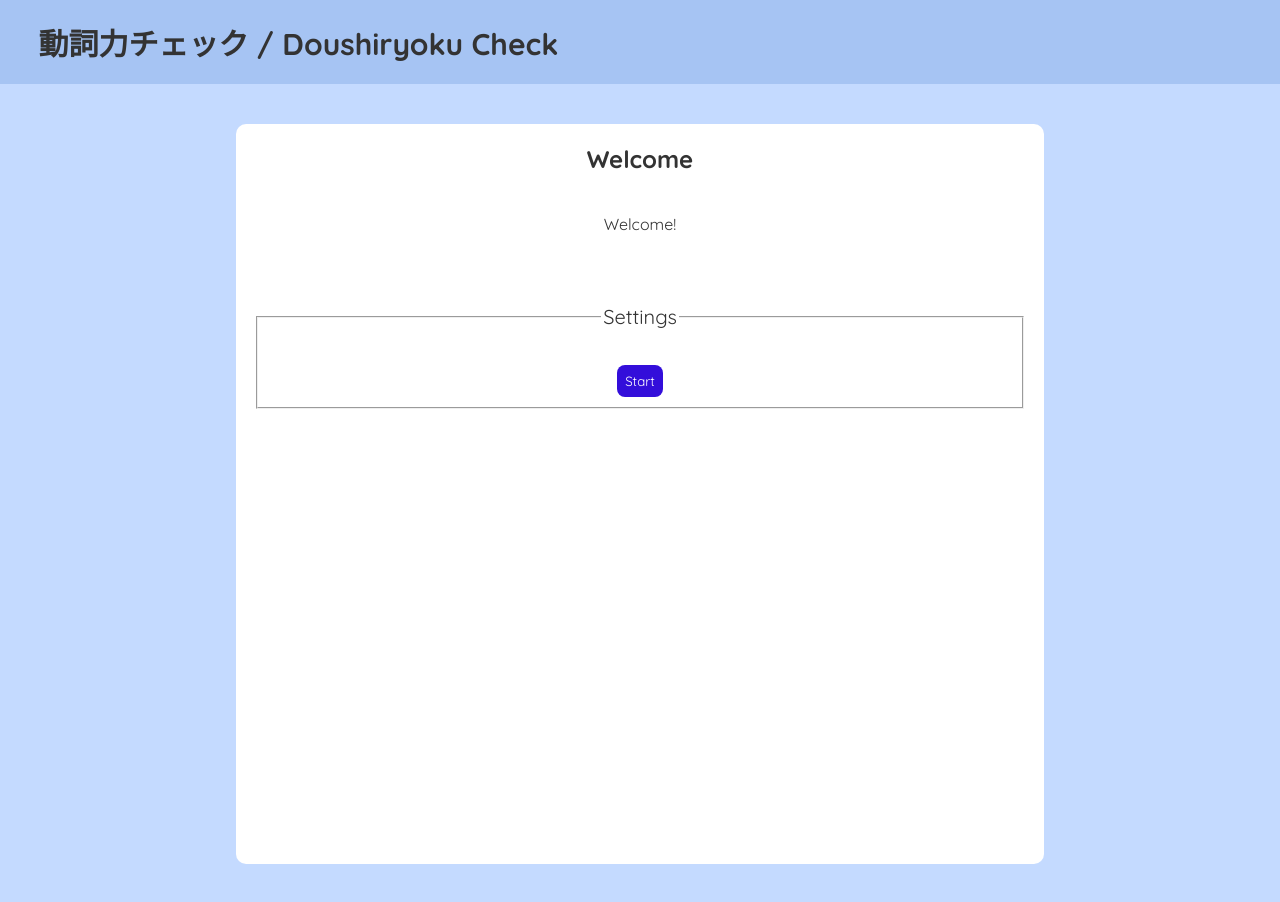
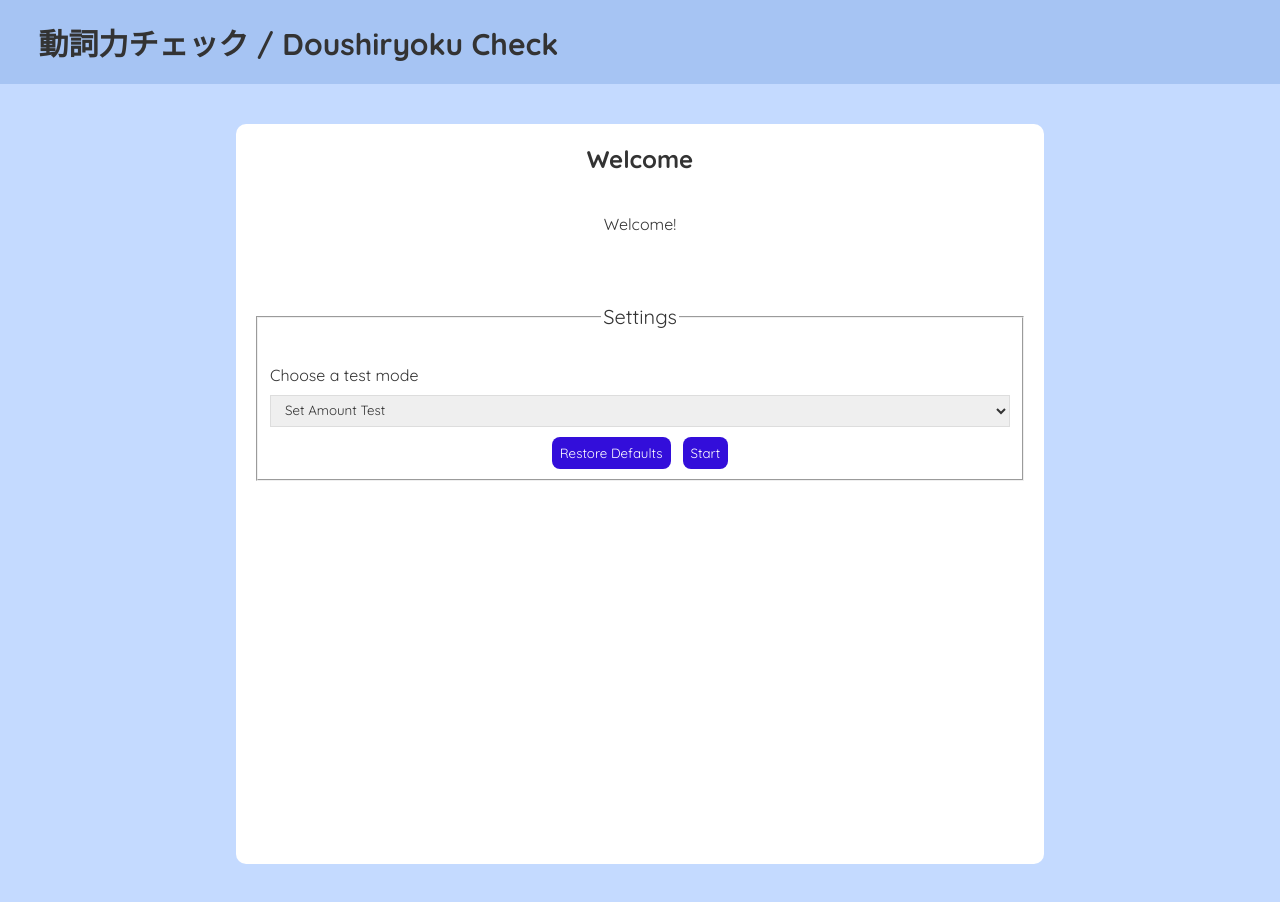
Before and after one commit to dan-turner-djt/Doushiryokucheck, a React (Create React App) app: page / in a window 1280 px wide. Built offline with nearby package versions, Linux system fonts and the light colour scheme.

Commit message:
Added test type property and saving and loading of settings between forms

```diff
--- a/src/Components/SettingsForm.tsx
+++ b/src/Components/SettingsForm.tsx
@@ -1,22 +1,43 @@
-import React, { useState } from "react";
-import { DefaultSettings, SettingsObject } from "../SettingsDef";
+import React, { ChangeEvent, useState } from "react";
+import { DefaultSettings, SettingsObject, TestType, getTestTypeName } from "../SettingsDef";
 
 export type SettingsFormProps = {
+  initialSettings: SettingsObject;
   submitHandler: (newSettings: SettingsObject) => void;
 }
 
 const SettingsForm = (props: SettingsFormProps) => {
-  const [currentSettings, setCurrentSettings] = useState<SettingsObject>(DefaultSettings);
+  const [currentSettings, setCurrentSettings] = useState<SettingsObject>(props.initialSettings);
 
-  const handleSubmit = () => {
+  const handleSubmit = (e: React.FormEvent<HTMLFormElement>) => {
+    e.preventDefault();
     props.submitHandler(currentSettings);
+  }
+
+  const handleTestTypeChange = (e: ChangeEvent<HTMLSelectElement>) => {
+    setCurrentSettings({...currentSettings, testType: Number(e.target.value)});
+  }
+
+  const handleRestoreDefaults = () => {
+    setCurrentSettings(DefaultSettings);
   }
 
   return (
     <form className="form settings-form" onSubmit={ handleSubmit }>
       <fieldset>
         <legend>Settings</legend>
-        <div className="form-button">
+        <label>Choose a test mode</label>
+        <select
+          value={currentSettings.testType}
+          onChange={handleTestTypeChange}>
+          <optgroup>
+            <option value={TestType.Amount}>{ getTestTypeName(TestType.Amount) }</option>
+            <option value={TestType.Endless}>{ getTestTypeName(TestType.Endless) }</option>
+            <option value={TestType.Timed}>{ getTestTypeName(TestType.Timed) }</option>
+          </optgroup>
+        </select>
+        <div className="form-button-row">
+          <button type="button" className="button-primary" onClick={ handleRestoreDefaults }>Restore Defaults</button>
           <button type="submit" className="button-primary">Start</button>
         </div>
       </fieldset>
--- a/src/Components/TestForm.tsx
+++ b/src/Components/TestForm.tsx
@@ -1,11 +1,12 @@
 import React, { useState } from "react";
+import { SettingsObject, getTestTypeName } from "../SettingsDef";
 
 export type TestFormProps = {
+  testSettings: SettingsObject;
   quitHandler: () => void;
 }
 
 const TestForm = (props: TestFormProps) => {
-  const [testName, setTestName] = useState<string>("Free-mode Test");
 
   const handleSubmit = (e: React.FormEvent<HTMLFormElement>) => {
     e.preventDefault();
@@ -18,7 +19,7 @@ const TestForm = (props: TestFormProps) => {
   return (
     <form className="form test-form" onSubmit={ handleSubmit }>
       <fieldset>
-        <legend>{ testName }</legend>
+        <legend>{ getTestTypeName(props.testSettings.testType) }</legend>
         <div className="form-button-row">
           <button type="submit" className="button-primary">Check</button>
           <button type="button" className="button-primary" onClick={ quitTest }>Quit</button>
--- a/src/Pages/Home.tsx
+++ b/src/Pages/Home.tsx
@@ -1,12 +1,12 @@
 import React, { useState } from "react";
 import SettingsForm from "../Components/SettingsForm";
 import TestForm from "../Components/TestForm";
-import { SettingsObject } from "../SettingsDef";
+import { DefaultSettings, SettingsObject } from "../SettingsDef";
 
 const Home = () => {
 
   const [inTest, setInTest] = useState<boolean>(false);
-  const [currentSettings, setCurrentSettings] = useState<SettingsObject>();
+  const [currentSettings, setCurrentSettings] = useState<SettingsObject>(DefaultSettings);
 
   const handleSubmitSettingsForm = (newSettings: SettingsObject) => {
     setCurrentSettings(newSettings);
@@ -29,10 +29,10 @@ const Home = () => {
       </div>
       <div>
         {inTest &&
-          <TestForm quitHandler={ quitTest }></TestForm>
+          <TestForm testSettings={ currentSettings } quitHandler={ quitTest }></TestForm>
         }
         {!inTest &&
-          <SettingsForm submitHandler={ handleSubmitSettingsForm }></SettingsForm>
+          <SettingsForm initialSettings={currentSettings} submitHandler={ handleSubmitSettingsForm }></SettingsForm>
         }
       </div>
     </div>
--- a/src/SettingsDef.tsx
+++ b/src/SettingsDef.tsx
@@ -38,3 +38,19 @@ export const DefaultSettings: SettingsObject = {
   testType: TestType.Amount,
   testTypeObject: DefaultAmountSettings
 }
+
+/* Name definitions */
+
+export const getTestTypeName = (testType: TestType):string => {
+  switch (testType) {
+    case TestType.Endless: {
+      return "Unlimited Amount Test"
+    }
+    case TestType.Timed: {
+      return "Timed Test"
+    }
+    default: {
+      return "Set Amount Test"
+    }
+  }
+}
```
